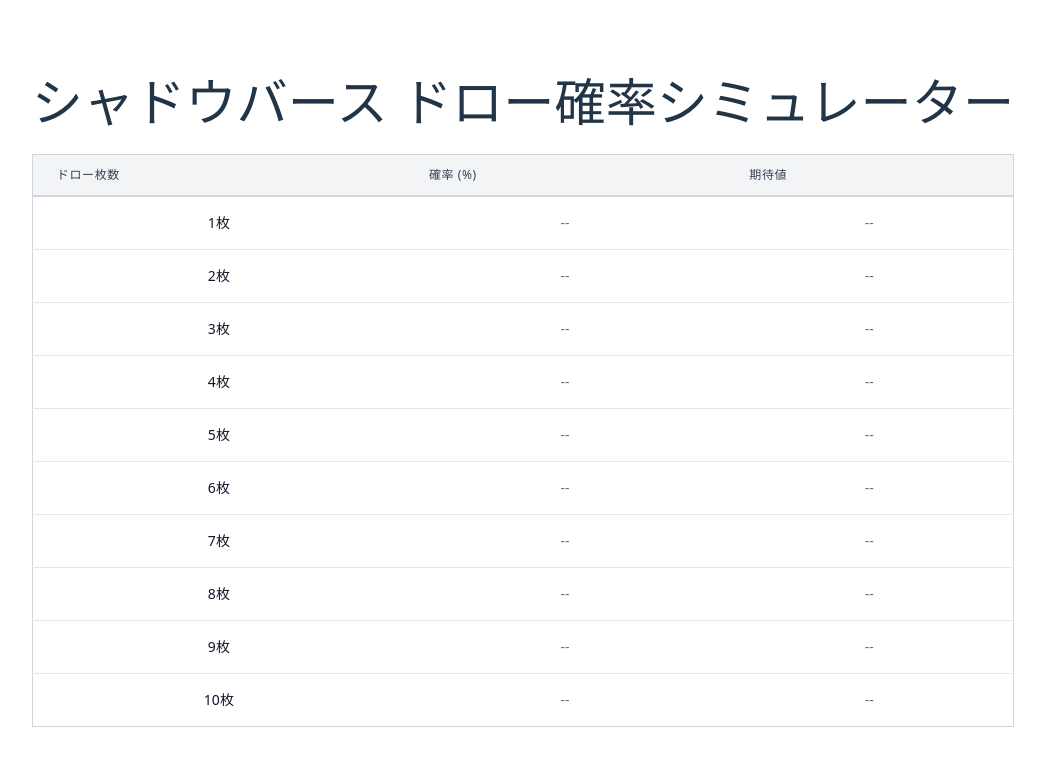
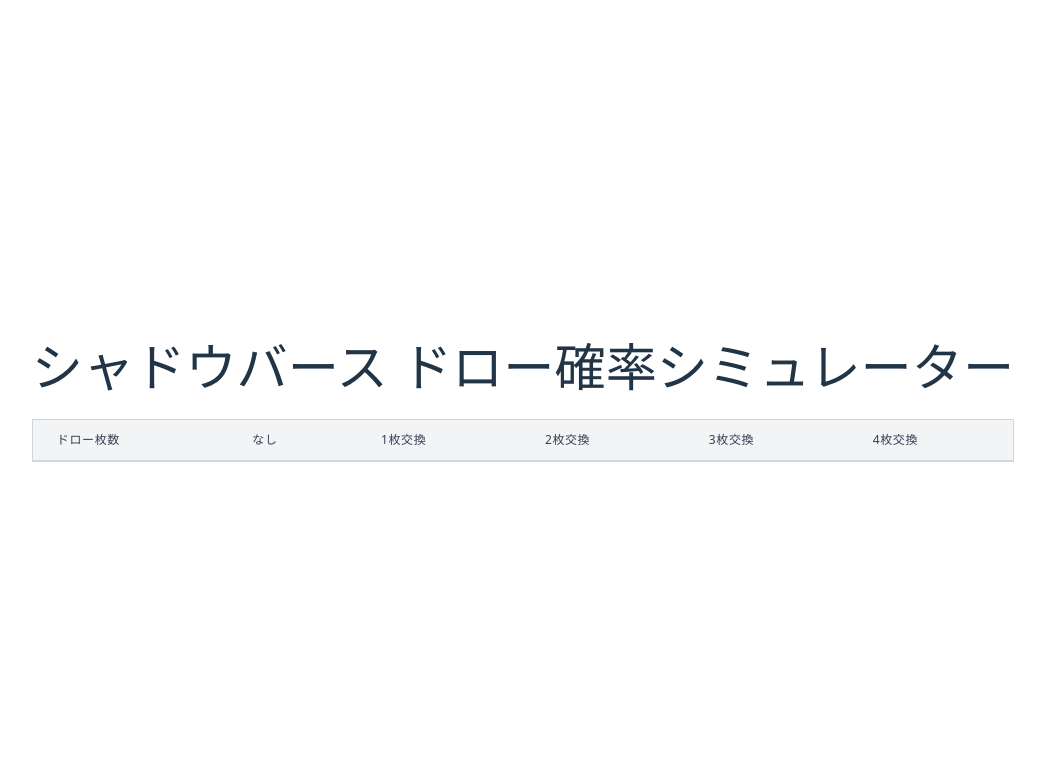
Before and after one commit to torohash/swb-draw-calculator, a React (Vite) app: page / in a window 1280 px wide. Shown: the top 766 px of the page, without its empty margins (117-1162 px from the left). Built offline with nearby package versions, Linux system fonts and the light colour scheme; the HTML template or start-up script is replaced by a standard one.

Commit message:
ドローテーブル調整

```diff
--- a/src/App.tsx
+++ b/src/App.tsx
@@ -7,7 +7,7 @@
       <h1 className="text-3xl font-bold mb-6 text-center">
         シャドウバース ドロー確率シミュレーター
       </h1>
-      <DrawTable from={1} to={10} />
+      <DrawTable data={[]} />
     </div>
   );
 }
--- a/src/components/DrawTable.tsx
+++ b/src/components/DrawTable.tsx
@@ -1,16 +1,7 @@
 import type React from "react";
+import type { DrawTableProps } from "../types/drawTable";
 
-interface DrawTableProps {
-  from: number;
-  to: number;
-}
-
-const DrawTable: React.FC<DrawTableProps> = ({ from, to }) => {
-  const rows = [];
-  for (let i = from; i <= to; i++) {
-    rows.push(i);
-  }
-
+const DrawTable: React.FC<DrawTableProps> = ({ data }) => {
   return (
     <div className="overflow-x-auto">
       <table className="min-w-full bg-white border border-gray-300">
@@ -20,24 +11,42 @@
               ドロー枚数
             </th>
             <th className="px-6 py-3 border-b-2 border-gray-300 text-left text-xs font-medium text-gray-700 uppercase tracking-wider">
-              確率 (%)
+              なし
             </th>
             <th className="px-6 py-3 border-b-2 border-gray-300 text-left text-xs font-medium text-gray-700 uppercase tracking-wider">
-              期待値
+              1枚交換
+            </th>
+            <th className="px-6 py-3 border-b-2 border-gray-300 text-left text-xs font-medium text-gray-700 uppercase tracking-wider">
+              2枚交換
+            </th>
+            <th className="px-6 py-3 border-b-2 border-gray-300 text-left text-xs font-medium text-gray-700 uppercase tracking-wider">
+              3枚交換
+            </th>
+            <th className="px-6 py-3 border-b-2 border-gray-300 text-left text-xs font-medium text-gray-700 uppercase tracking-wider">
+              4枚交換
             </th>
           </tr>
         </thead>
         <tbody className="bg-white divide-y divide-gray-200">
-          {rows.map((drawCount) => (
-            <tr key={drawCount} className="hover:bg-gray-50">
+          {data.map((row) => (
+            <tr key={row.drawCount} className="hover:bg-gray-50">
               <td className="px-6 py-4 whitespace-nowrap text-sm font-medium text-gray-900">
-                {drawCount}枚
+                {row.drawCount}枚
               </td>
               <td className="px-6 py-4 whitespace-nowrap text-sm text-gray-500">
-                --
+                {row.none.toFixed(2)}%
               </td>
               <td className="px-6 py-4 whitespace-nowrap text-sm text-gray-500">
-                --
+                {row.exchange1.toFixed(2)}%
+              </td>
+              <td className="px-6 py-4 whitespace-nowrap text-sm text-gray-500">
+                {row.exchange2.toFixed(2)}%
+              </td>
+              <td className="px-6 py-4 whitespace-nowrap text-sm text-gray-500">
+                {row.exchange3.toFixed(2)}%
+              </td>
+              <td className="px-6 py-4 whitespace-nowrap text-sm text-gray-500">
+                {row.exchange4.toFixed(2)}%
               </td>
             </tr>
           ))}
--- /dev/null
+++ b/src/types/drawTable.ts
@@ -0,0 +1,12 @@
+export interface DrawTableRow {
+  drawCount: number;
+  none: number;
+  exchange1: number;
+  exchange2: number;
+  exchange3: number;
+  exchange4: number;
+}
+
+export interface DrawTableProps {
+  data: DrawTableRow[];
+}
```
